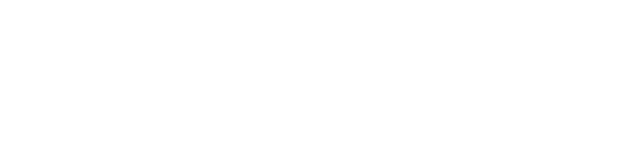
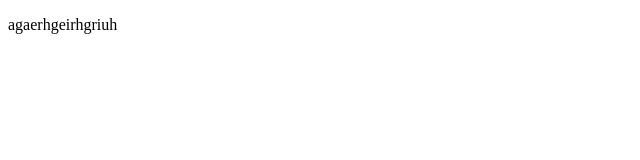
Before and after one commit to jhansen1344/TeamGitExercise, a plain HTML site: page index.html in a window 1280 px wide. Shown: the whole page, without its empty margins (0-640 px from the left). Drawn offline with Linux system fonts and the light colour scheme.

Commit message:
Alec's Profile

```diff
--- a/index.html
+++ b/index.html
@@ -9,7 +9,7 @@
 <body>
 
 <div class="alec">
-
+<p>agaerhgeirhgriuh</p>
 
 </div>
 
```
